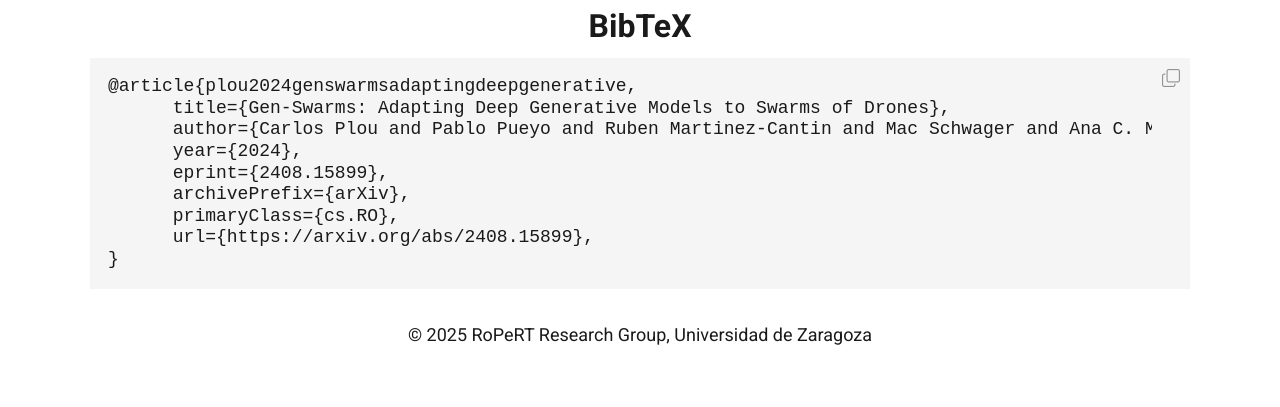
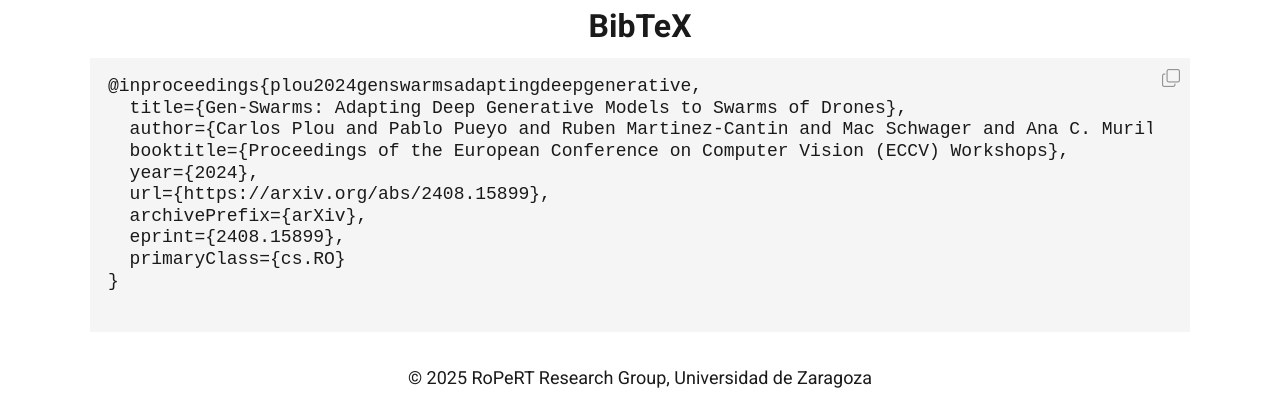
Before and after one commit to cplou99/Gen-Swarms, a plain HTML site: page docs/index.html in a window 1280 px wide. Shown: the part 3629-4036 px from the top of the page. Before the commit the page ends 3993 px from the top, so only its background shows below. Drawn offline with nearby package versions, Linux system fonts and the light colour scheme; some icons are missing; a web font is replaced by a local one.

Commit message:
Update index.html

```diff
--- a/docs/index.html
+++ b/docs/index.html
@@ -251,15 +251,17 @@
 <img src="img/ev_clouds.jpg" class="small-image-simple">
 <hr class="sub-separator">
 <h2 id="bibtex">BibTeX</h2>
-<pre tabindex="0"><code>@article{plou2024genswarmsadaptingdeepgenerative,
-      title={Gen-Swarms: Adapting Deep Generative Models to Swarms of Drones},
-      author={Carlos Plou and Pablo Pueyo and Ruben Martinez-Cantin and Mac Schwager and Ana C. Murillo and Eduardo Montijano},
-      year={2024},
-      eprint={2408.15899},
-      archivePrefix={arXiv},
-      primaryClass={cs.RO},
-      url={https://arxiv.org/abs/2408.15899},
+<pre tabindex="0"><code>@inproceedings{plou2024genswarmsadaptingdeepgenerative,
+  title={Gen-Swarms: Adapting Deep Generative Models to Swarms of Drones},
+  author={Carlos Plou and Pablo Pueyo and Ruben Martinez-Cantin and Mac Schwager and Ana C. Murillo and Eduardo Montijano},
+  booktitle={Proceedings of the European Conference on Computer Vision (ECCV) Workshops},
+  year={2024},
+  url={https://arxiv.org/abs/2408.15899},
+  archivePrefix={arXiv},
+  eprint={2408.15899},
+  primaryClass={cs.RO}
 }
+
 </code></pre>
   </section>
 </main>
```
